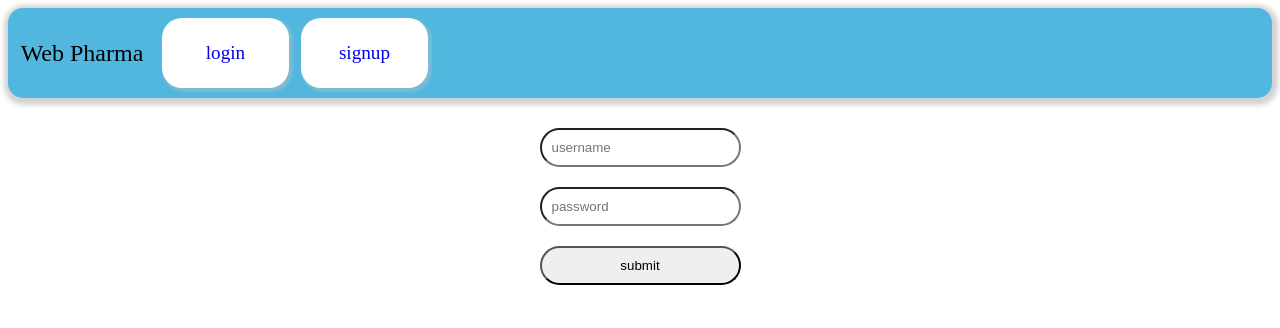
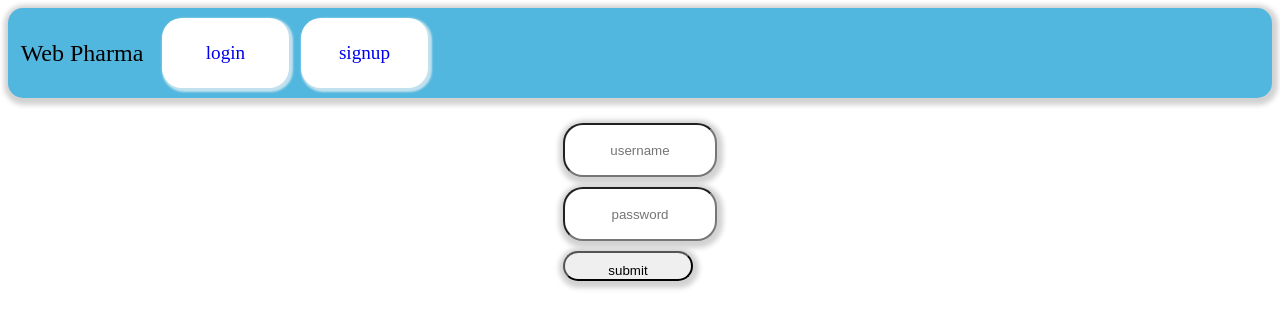
Before and after one commit to daniel-deiana/Web-Design-Project, a PHP site: page /php/pages/loginPage.php in a window 1280 px wide. Shown: the top 328 px of the page. Run offline with PHP 8.4, Linux system fonts and the light colour scheme.

Commit message:
style fixes

```diff
--- a/css/global.css
+++ b/css/global.css
@@ -7,6 +7,23 @@ input {
     padding: 10px;
     margin-top: 10px;
 }
+
+
+
+#container-main {
+    display: flex;
+    justify-content: space-around;
+
+}
+
+#container-med {
+    display:flex;
+
+}
+
+
+
+/* ------------------------ NAVBAR ------------------------ */
 
 #container-navbar {
     width: 100%;
@@ -38,9 +55,14 @@ input {
     height: 70px;
 
     border-radius: 20px;
-    box-shadow: 2px 2px 2px 2px  #86bdd2c1;
+    box-shadow: 2px 2px 2px 2px  #f1f2f3b4;
 
     text-decoration: none;
+}
+
+
+.navbar-elem:visited{
+    color: #52b7df;
 }
 
 .navbar-elem:hover {
@@ -52,6 +74,8 @@ input {
     font-size:x-large;
     font-weight: 500;
 }
+
+/* ------------------------ FORM ------------------------ */
 
 #signup{
     display: flex;
@@ -66,19 +90,27 @@ input {
     margin-right: auto;
     text-align: justify;
     padding: 10px;
+    justify-content: center;
 }
 
-.form-elem {
-    margin: 10px;
-    border-radius: 100px;
+.box-form {
+    -webkit-appearance:none !important;
+    margin: 5px;
+    border-radius: 20px;
+    width: 130px;
+    height: 30px;
+    text-align: center;
+    box-shadow: 1px 2px 5px 5px  #d3d2d2;
 }
+
+/* ------------------------ CARD ------------------------*/
 
 .card-med {
 
     /*proprietà posizioni*/
     position: relative;
 
-    margin: 1%;
+    margin: 10px;
     height: 300px;
     width: 200px;
 
@@ -95,3 +127,21 @@ input {
 .card-med:hover {
     margin-top: 20px;
 }
+
+
+/* ------------------------ SIDEBAR ------------------------ */
+
+.sidebar {
+
+    position: relative;
+    width: 20%;
+}
+
+#sidebar-sx{
+    float: left;
+}
+
+
+#sidebar-dx{
+    float: right;
+}
--- a/php/pages/loginPage.php
+++ b/php/pages/loginPage.php
@@ -10,9 +10,9 @@
     <?php require './../templates/navbar.php' ?>
     <div id='login'>
         <form action="./../auth/login.php" method='post' id='login'>
-            <input class='form-elem' type="text" name='username' placeholder="username">
-            <input class='form-elem' type="text" name='password' placeholder="password">
-            <input class='form-elem' type="submit" value="submit">
+            <input class='box-form' type="text" name='username' placeholder="username">
+            <input class='box-form' type="text" name='password' placeholder="password">
+            <input class='box-form' type="submit" value="submit">
         </form>
     </div>
 </body>
--- /dev/null
+++ b/php/templates/leftBar.php
@@ -0,0 +1,3 @@
+<aside class = 'sidebar' id = 'sidebar-sx'>
+
+</aside>
--- /dev/null
+++ b/php/templates/rightBar.php
@@ -0,0 +1,3 @@
+<aside class = 'sidebar' id='sidebar-dx'>
+
+</aside>
```
Also changed, not shown: php/pages/homePage.php (+10 -3 lines), img/._augmentin.jpeg (added), img/._tachipirina.jpeg (added), img/augmentin.jpeg (added), img/tachipirina.jpeg (added).
